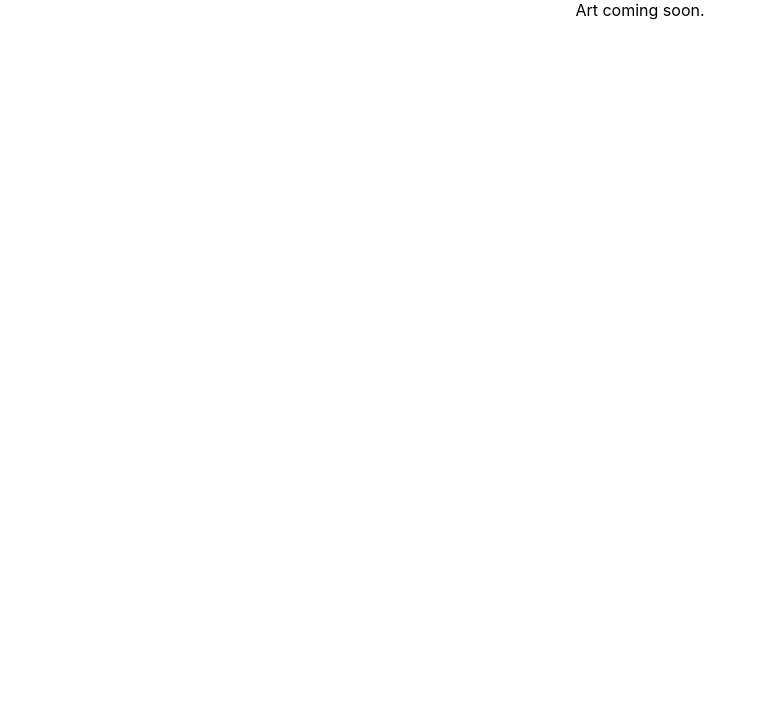
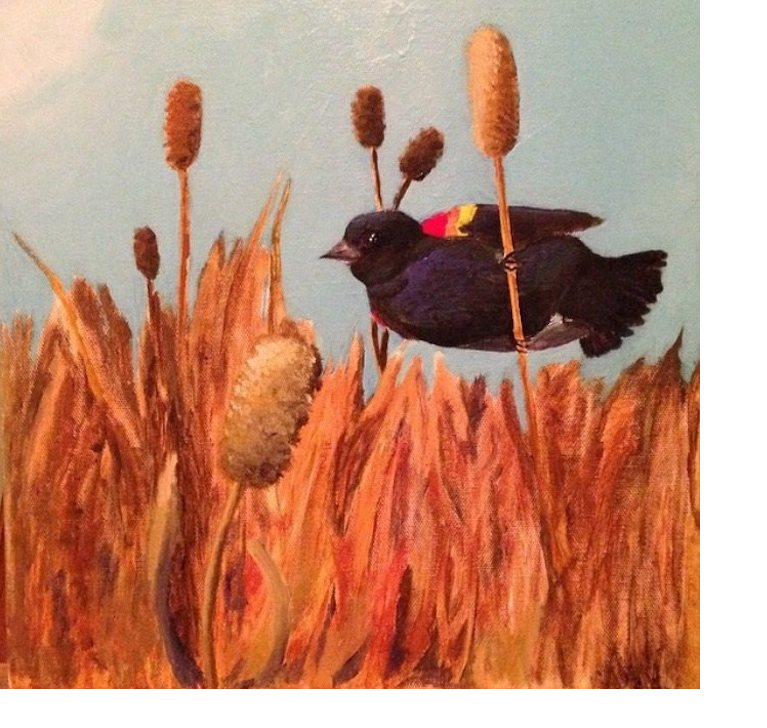
Before and after one commit to liztrenholme/art, a React (Create React App) app: page / in a window 1280 px wide. Shown: the top 728 px of the page, without its empty margins (0-767 px from the left). Built offline with nearby package versions, Linux system fonts and the light colour scheme.

Commit message:
implemented browserRouter for routes

```diff
--- a/src/App.js
+++ b/src/App.js
@@ -1,11 +1,32 @@
 import React from 'react'
+import { BrowserRouter as Router, Route, Switch } from 'react-router-dom'
 import './App.css'
+import Main from './components/main'
+import Contact from './components/contact'
+import NotFound from './components/NotFound'
+import About from './components/about'
 
 function App() {
   return (
-    <div className="App">
-      Art coming soon.
-    </div>
+    <Router>
+      <div>
+        <Switch>
+          <Route path="/" exact component={Main} />
+          <Route
+            path="/about"
+            render={({ match }) => <About match={match} />}
+          />
+          <Route
+            path="/contact"
+            render={({ match }) => <Contact match={match} />}
+          />
+          <Route
+            path={!'/about' && !'/contact' && !'/'}
+            component={NotFound}
+          />
+        </Switch>
+      </div>
+    </Router>
   )
 }
 
--- a/src/components/main/index.js
+++ b/src/components/main/index.js
@@ -9,7 +9,7 @@ class Main extends Component {
   render() {
     return (
       <div className="main">
-        Main
+        <img src={blackbird} alt='blackbird, acrylic on canvas' />
       </div>
     )
   }
```
